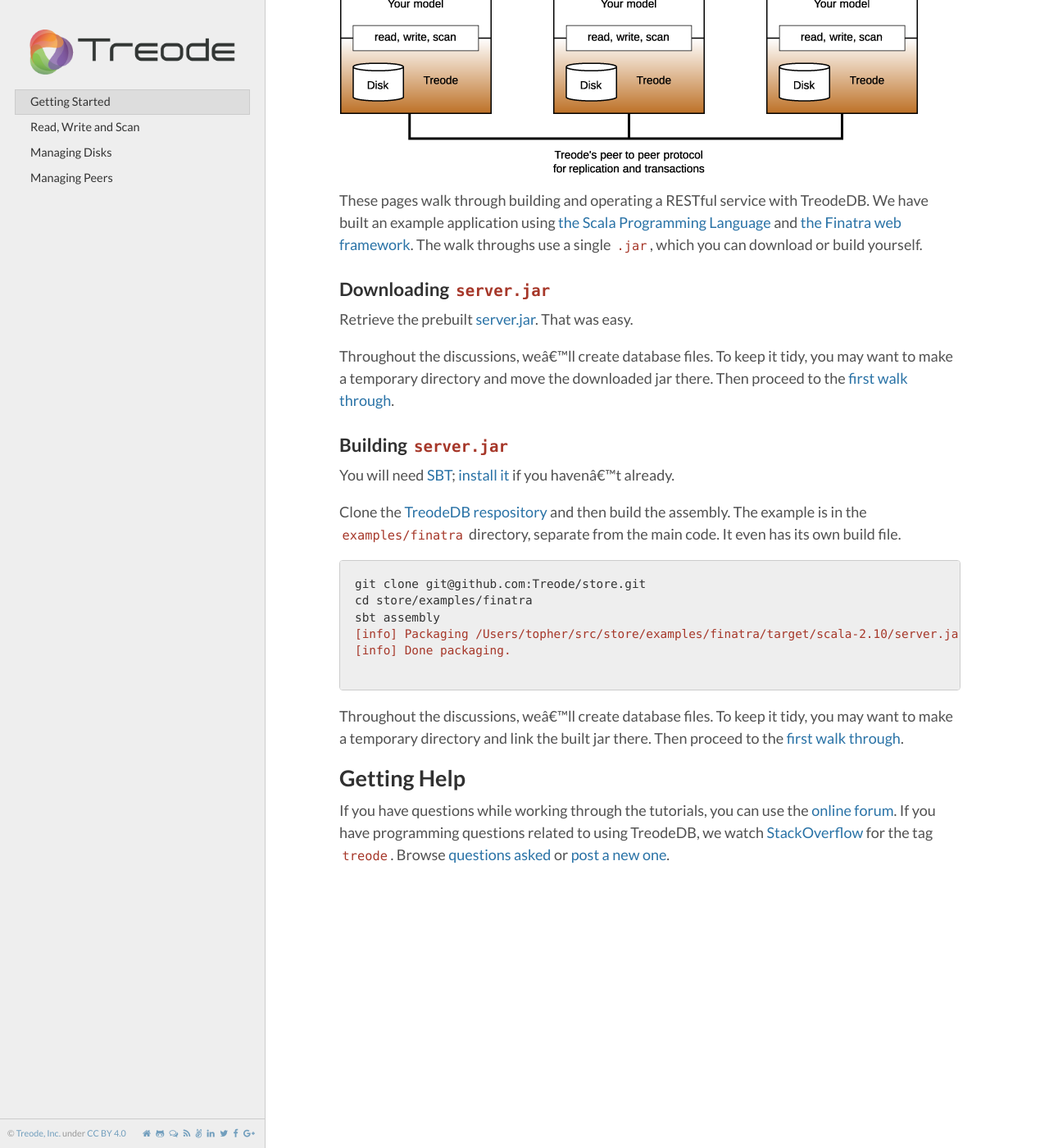
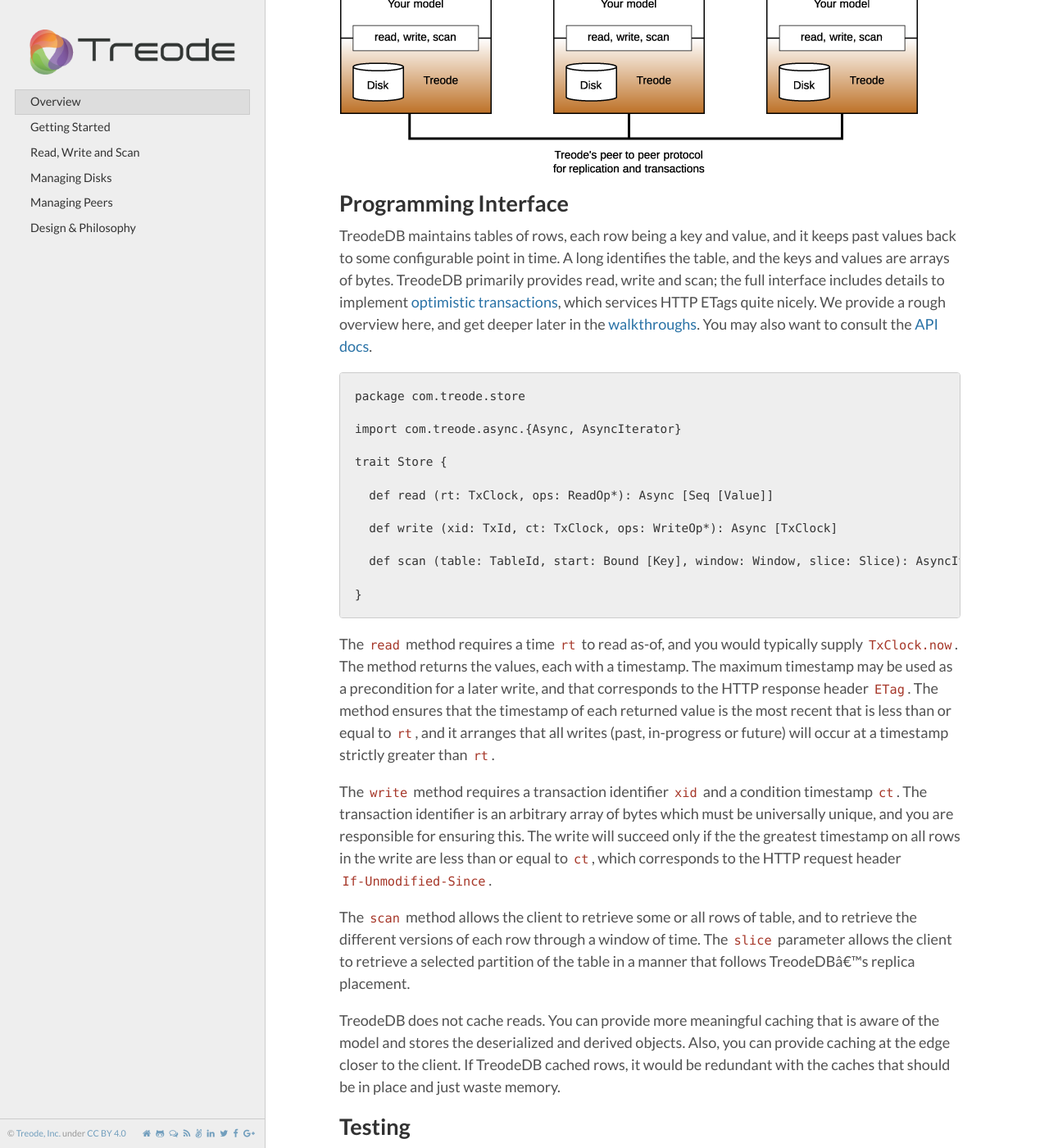
Before and after one commit to Treode/treode.github.io, a Jekyll site: the page built from index.md, in a window 1280 px wide and 1400 px high, scrolled down 361 px. Shown: the whole window at 82% size. Built offline with Jekyll 4.4.1, drawn with Linux system fonts in a browser that asks for light colours; nearby versions of some CDN libraries; Markdown is read by kramdown in place of the engine named in the settings; some of the changed text lies outside the part shown.

Commit message:
Move bulky content from repository's README.

````diff
--- a/index.md
+++ b/index.md
@@ -1,62 +1,102 @@
 ---
 layout: page
-title: Getting Started
+title: Overview
 order: 1
 redirect_from: /store
 redirect_from: /store/
 redirect_from: /store/index.html
+
 ---
 
-TreodeDB is a distributed key-value store that provides atomic writes, and it does so in a way that
-works well for RESTful services.  TreodeDB is a library for building your own server.  It offers a
-Scala API for read, write and scan; you add layers for data-modeling, client protocol and security.
+TreodeDB is a distributed key-value store that provides atomic writes, and it does so in a way that works well for RESTful services.  TreodeDB is a library for building your own server.  It offers a Scala API for read, write and scan; you add layers for data-modeling, client protocol and security.
 
 ![arch][arch]
 
-These pages walk through building and operating a RESTful service with TreodeDB.  We have built
-an example application using [the Scala Programming Language][scala] and
-[the Finatra web framework][finatra].  The walk throughs use a single `.jar`, which you can
-download or build yourself.
 
-### Downloading `server.jar`
+## Programming Interface
 
-Retrieve the prebuilt [server.jar][server-jar].  That was easy.
+TreodeDB maintains tables of rows, each row being a key and value, and it keeps past values back to some configurable point in time.  A long identifies the table, and the keys and values are arrays of bytes. TreodeDB primarily provides read, write and scan; the full interface includes details to implement [optimistic transactions][occ], which services HTTP ETags quite nicely.  We provide a rough overview here, and get deeper later in the [walkthroughs][rws].  You may also want to consult the [API docs][api-docs].
 
-Throughout the discussions, we'll create database files.  To keep it tidy, you may want to make a
-temporary directory and move the downloaded jar there.  Then proceed to the
-[first walk through][rws].
+```
+package com.treode.store
 
-### Building `server.jar`
+import com.treode.async.{Async, AsyncIterator}
 
-You will need [SBT][sbt]; [install it][sbt-install] if you haven't already.
+trait Store {
 
-Clone the [TreodeDB respository][store-github] and then build the assembly.  The example is in the
-`examples/finatra` directory, separate from the main code.  It even has its own build file.
+  def read (rt: TxClock, ops: ReadOp*): Async [Seq [Value]]
 
-<pre class="highlight">
-git clone git@github.com:Treode/store.git
-cd store/examples/finatra
-sbt assembly
-<div class="go">[info] Packaging /Users/topher/src/store/examples/finatra/target/scala-2.10/server.jar ...
-[info] Done packaging.</div>
-</pre>
+  def write (xid: TxId, ct: TxClock, ops: WriteOp*): Async [TxClock]
 
-Throughout the discussions, we'll create database files.  To keep it tidy, you may want to make a
-temporary directory and link the built jar there.  Then proceed to the
-[first walk through][rws].
+  def scan (table: TableId, start: Bound [Key], window: Window, slice: Slice): AsyncIterator [Cell]
 
-## Getting Help
+}
+```
 
-If you have questions while working through the tutorials, you can use the
-[online forum][online-forum].  If you have programming questions related to using TreodeDB, we watch
-[StackOverflow][stackoverflow] for the tag `treode`.  Browse [questions asked][stackoverflow-read]
-or [post a new one][stackoverflow-ask].
+The `read` method requires a time `rt` to read as-of, and you would typically supply `TxClock.now`.  The method returns the values, each with a timestamp.  The maximum timestamp may be used as a precondition for a later write, and that corresponds to the HTTP response header `ETag`.  The method ensures that the timestamp of each returned value is the most recent that is less than or equal to `rt`, and it arranges that all writes (past, in-progress or future) will occur at a timestamp strictly greater than `rt`.
+
+The `write` method requires a transaction identifier `xid` and a condition timestamp `ct`.  The transaction identifier is an arbitrary array of bytes which must be universally unique, and you are responsible for ensuring this.  The write will succeed only if the the greatest timestamp on all rows in the write are less than or equal to `ct`, which corresponds to the HTTP request header `If-Unmodified-Since`.
+
+The `scan` method allows the client to retrieve some or all rows of table, and to retrieve the different versions of each row through a window of time.  The `slice` parameter allows the client to retrieve a selected partition of the table in a manner that follows TreodeDB's replica placement.
+
+TreodeDB does not cache reads.  You can provide more meaningful caching that is aware of the model and stores the deserialized and derived objects.  Also, you can provide caching at the edge closer to the client.  If TreodeDB cached rows, it would be redundant with the caches that should be in place and just waste memory.
+
+## Testing
+
+TreodeDB includes a stub for testing.  It runs entirely in memory on one node only, so it's fast and dependency-lite, and that makes it great for unit tests.  Otherwise, the StubStore works identically to the live one.  Treode's asynchronous libraries provide some useful tools for testing asynchronous code; more information can be found in the [API docs][api-docs].
 
 
+```
+package com.treode.store.stubs
+
+import com.treode.async.Scheduler
+
+object StubStore {
+
+  def apply () (implicit scheduler: Scheduler): StubStore
+}
+```
+
+## Administering
+
+You may attach new disks to a live server and drain existing disks from it.  You may install new machines in the cluster or remove old ones and issue a new `Atlas`, which describes how to distribute data across the cluster. The walkthroughs on [disks][manage-disks] and [peers][manage-peers] have more detials.
+
+```
+package com.treode.store
+
+import java.nio.file.Path
+import com.treode.async.Async
+import com.treode.disk.{DriveAttachment, DriveDigest}
+
+object Store {
+
+  trait Controller {
+
+    def cohorts: Seq [Cohort]
+
+    def cohorts_= (cohorts: Seq [Cohort])
+
+    def drives: Async [Seq [DriveDigest]]
+
+    def attach (items: DriveAttachment*): Async [Unit]
+
+    def drain (paths: Path*): Async [Unit]
+
+  }}
+```
+
+Much like the Store interface, TreodeDB provides the Scala API for the controller.  You decide what is an appropriate network interface and what are appropriate security mechanisms.  Then you add a layer over TreodeDB to connect your remote interface to the API.
+
+
+[api-docs]: http://oss.treode.com/docs/scala/store/0.1.0 "API Docs"
 
 [arch]: img/architecture.png "Architecture"
 
-[finatra]: //finatra.info/ "Finatra"
+[manage-disks]: managing-disks.html "Managing Disks"
+
+[manage-peers]: managing-peers.html "Managing Peers"
+
+[occ]: http://en.wikipedia.org/wiki/Optimistic_concurrency_control "Optimistic Concurrency Control"
 
 [online-forum]: https://forum.treode.com "Online forum for Treode Users and Developers"
 
@@ -65,8 +105,6 @@ or [post a new one][stackoverflow-ask].
 [sbt]: //www.scala-sbt.org/ "Simple Build Tool"
 
 [sbt-install]: //www.scala-sbt.org/0.13/tutorial/Setup.html "Install SBT"
-
-[scala]: //www.scala-lang.org/ "The Scala Programming Language"
 
 [server-jar]: https://oss.treode.com/jars/com.treode.store/0.1.0/server.jar
 
````
Also changed, not shown: design.md (added, +66 -0 lines), getting-started.md (added, +86 -0 lines), managing-disks.md (+2 -1 lines), managing-peers.md (+2 -1 lines), read-write-scan.md (+18 -4 lines).
